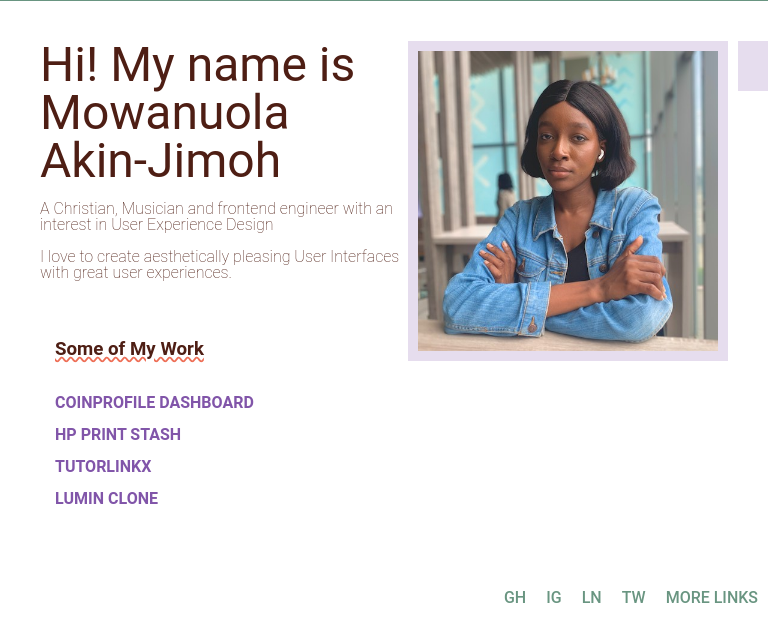
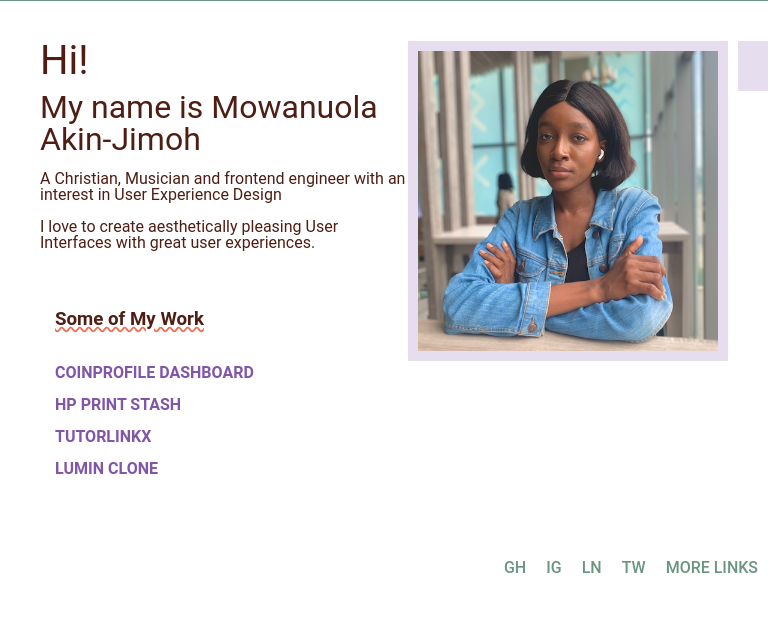
Before and after one commit to mowanuola/tmp-portfolio-placeholder, a plain HTML site: page index.html in a window 768 px wide. Shown: the part 60-702 px from the top of the page. Drawn offline with Linux system fonts and the light colour scheme; files whose address does not match are found by name; a web font is replaced by a local one.

Commit message:
Made a few styling changes

```diff
--- a/assets/styles.css
+++ b/assets/styles.css
@@ -3,7 +3,7 @@ body{
     margin: 0 auto;
     font-family: 'Zen Kaku Gothic Antique', 'Roboto', 'Open Sans', 'Helvetica Neue', sans-serif;
     color: #4e1e14;
-    font-weight: 200;
+    font-weight: 400;
     line-height: 1;
     overflow-x: hidden;
 
@@ -29,10 +29,11 @@ footer a{
 }
 h1{
     font-weight: 400;
-    font-size: 3em;
+    font-size: 2.5em;
     margin: 0;
     z-index: 1;
 }
+
 .hero-section {
     position: relative;
     display: flex;
@@ -113,6 +114,10 @@ span.asset{
     .hero-section {
         flex-direction: column-reverse;
     }
+    h1 span{
+        font-size: 2rem;
+        display: flex;
+    }
     img.nav-img{
         display: none;
     }
@@ -142,4 +147,12 @@ span.asset{
     nav{
         width: 100%;
     }
+    h1{
+        font-size: 2.5em;
+    }
+    h1 span{
+        font-size: 2rem;
+        display: flex;
+        margin-top: 10px;
+    }
 }
--- a/index.html
+++ b/index.html
@@ -9,7 +9,7 @@
     <link rel="preconnect" href="https://fonts.googleapis.com">
     <link rel="preconnect" href="https://fonts.gstatic.com" crossorigin>
     <link href="https://fonts.googleapis.com/css2?family=Zen+Kaku+Gothic+Antique:wght@300;400;500;700;900&display=swap" rel="stylesheet">
-    <title>Hi! I'm Mowa</title>
+    <title>Hi! I'm Mowa | Mowanuola Akin-Jimoh | Frontend Engineer</title>
 </head>
 <body>
     <nav>
@@ -19,7 +19,7 @@
 
     <section class="hero-section">
         <div>
-           <h1 >Hi! My name is Mowanuola Akin-Jimoh</h1>
+           <h1 >Hi! <span>My name is Mowanuola Akin-Jimoh</span></h1>
            <p>A Christian, Musician and frontend engineer with an interest in User Experience Design</p>
            <p>I love to create aesthetically pleasing User Interfaces with great user experiences.</p>
            <div class="inner">
```
Also changed, not shown: 2 other files.
